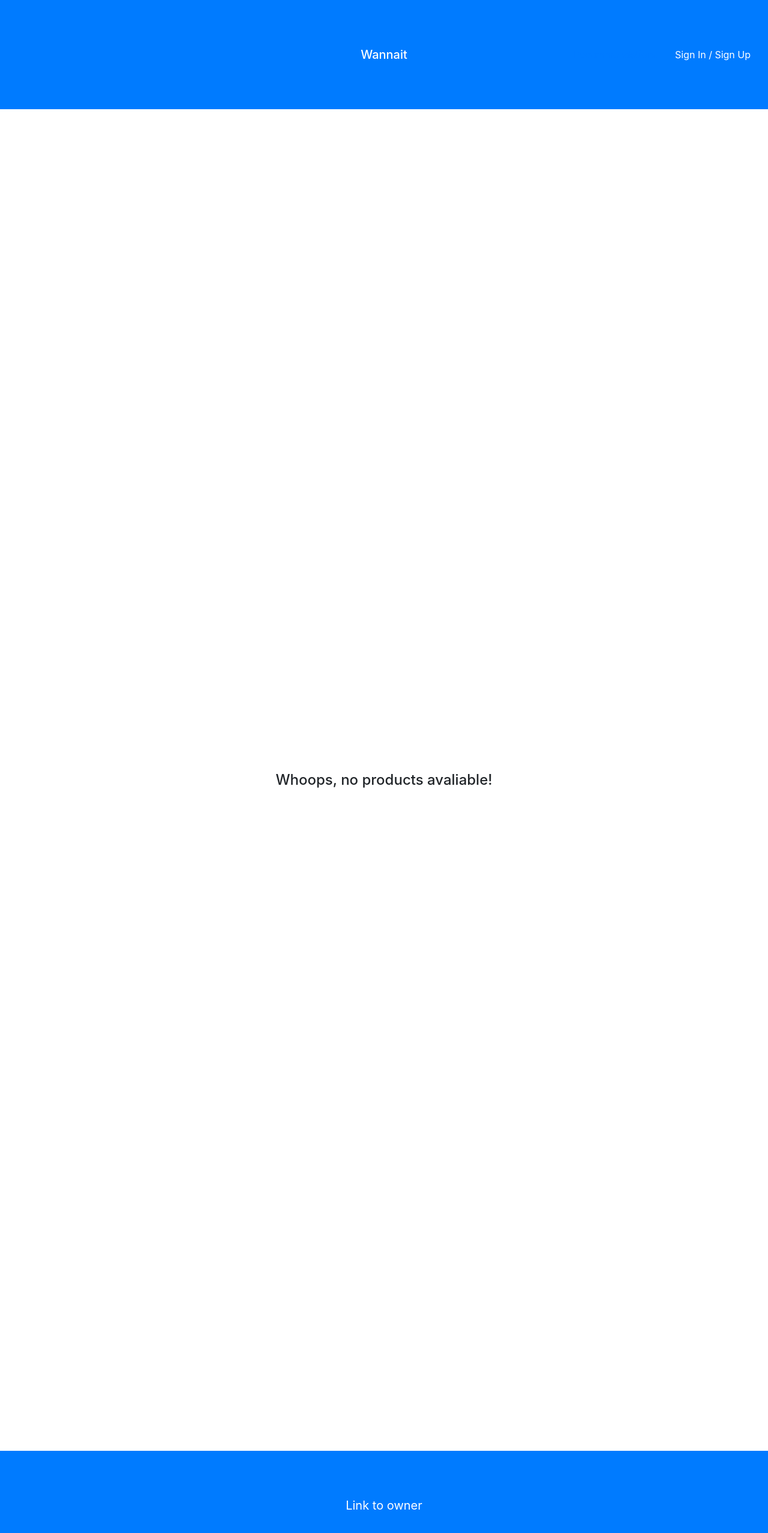
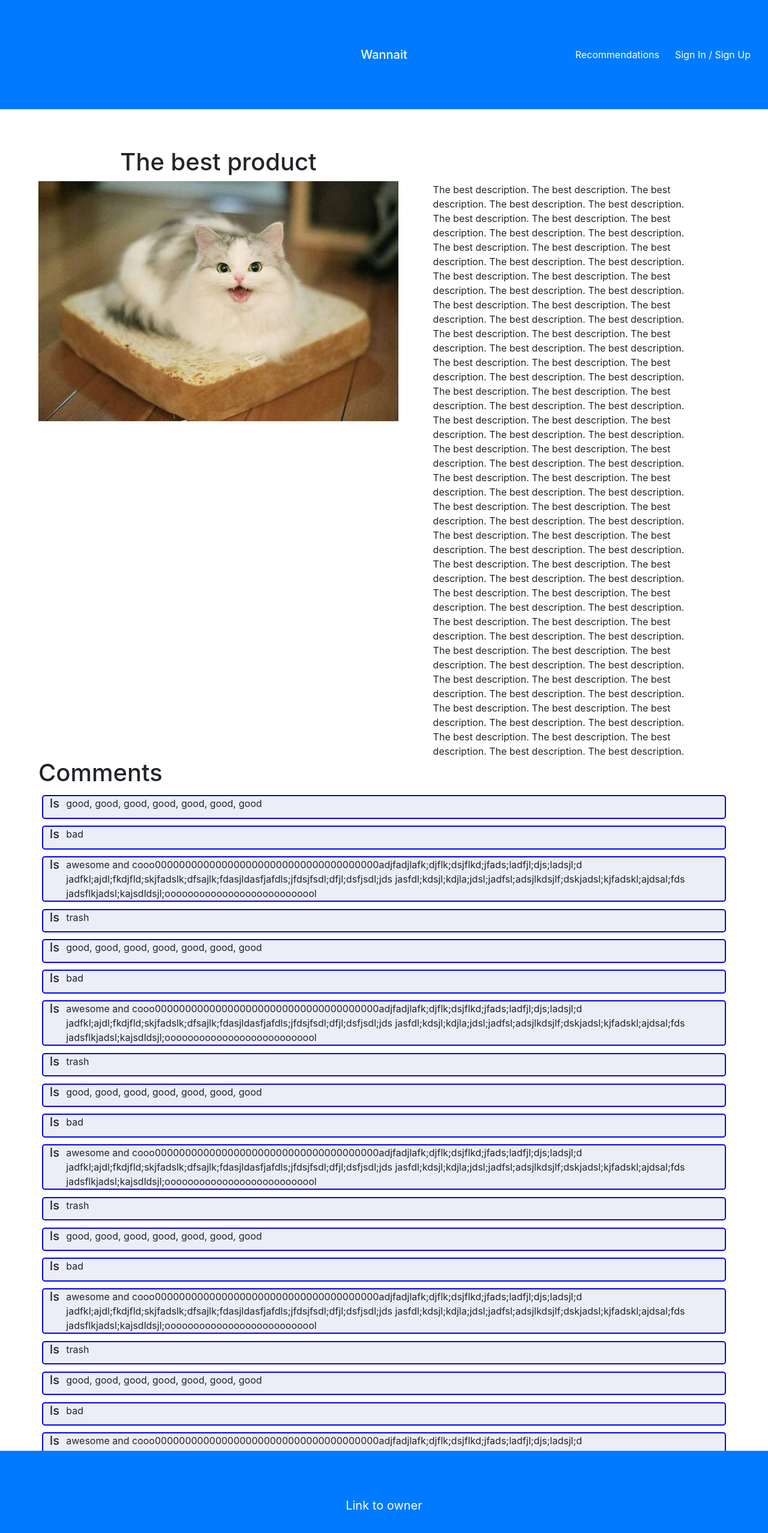
Before and after one commit to zkud/wannait, a Django app: page /info/1 in a window 1280 px wide. Shown: the top 2555 px of the page at 60% size. Run offline with Django 3.2, Linux system fonts and the light colour scheme; data comes from the database, SQL or seed files in the repository; both versions use the stored data as it was after the commit; some libraries are stand-ins or nearby versions.

Commit message:
Updated product info for unregistered users. Now it looks normal.

```diff
--- a/Source/wannait/frontend_server/models.py
+++ b/Source/wannait/frontend_server/models.py
@@ -1,4 +1,5 @@
 from django.db import models
+from django.contrib.auth.models import User
 
 
 class ProductManager(models.Manager):
@@ -6,15 +7,11 @@
     def product_info(self, product_id: int):
         # TODO: change this dump baseline to real connection
         backend_answer = self.model(
-            id=id,
-            name='the best product',
+            id=product_id,
+            name='The best product',
             image_url='none',
             description="".join(['The best description. ' for _ in range(100)])
         )
-
-        # TODO: change this dump baseline to real connection
-        variants = ('bad', 'good', 'shit', 'very cool')
-        self.model.comments = [(index, variants[index % 4]) for index in range(50)]
 
         return backend_answer
 
@@ -58,3 +55,35 @@
 
     def __str__(self):
         return self.name
+
+
+class CommentsManager(models.Manager):
+    def comments_of_product(self, product_id: int):
+        comments_text_variants = (
+            'good, good, good, good, good, good, good',
+            'bad',
+            'awesome and cooo0000000000000000000000000000000000000adjfadjlafk;djflk;dsjflkd;jfads;ladfjl;djs;ladsjl;d\
+            jadfkl;ajdl;fkdjfld;skjfadslk;dfsajlk;fdasjldasfjafdls;jfdsjfsdl;dfjl;dsfjsdl;jds\
+            jasfdl;kdsjl;kdjla;jdsl;jadfsl;adsjlkdsjlf;dskjadsl;kjfadskl;ajdsal;fds\
+            jadsflkjadsl;kajsdldsjl;ooooooooooooooooooooooooool',
+            'trash'
+        )
+
+        user = User.objects.get(id=2)
+
+        comments = [
+            self.model(text=comments_text_variants[index % 4], user=user)
+            for index in range(40)
+        ]
+
+        return comments
+
+
+class Comment(models.Model):
+    product = models.ForeignKey(Product, on_delete=models.CASCADE)
+    user = models.ForeignKey(User, on_delete=models.CASCADE)
+    text = models.CharField(max_length=1000)
+    objects = CommentsManager()
+
+    def __str__(self):
+        return self.user.username + ' : ' + self.text
--- /dev/null
+++ b/Source/wannait/frontend_server/static/frontend_server/components/product_info/product_info.css
@@ -0,0 +1,71 @@
+.product-info {
+    padding: 0;
+    margin: 0;
+    display: flex;
+    display: -webkit-box;
+    display: -moz-box;
+    display: -ms-flexbox;
+    display: -webkit-flex;
+
+    flex-wrap: wrap;
+}
+
+.product-info__product {
+    margin-top: 5%;
+    margin-left: 5%;
+    margin-right: 5%;
+    display: flex;
+    flex-direction: row;
+}
+
+.product-info__product__logo {
+    display: flex;
+    flex-direction: column;
+    width: 40vh;
+    text-align: center;
+    align-content: center;
+}
+
+.product-info__product__logo__name {
+    text-align: center;
+    self-align: center;
+}
+
+.product-info__product__logo__image {
+    self-align: center;
+}
+
+.product-info__product__description {
+    margin: 5%;
+    margin-bottom: 0;
+    justify-content: center;
+    self-align: center;
+}
+
+.product-info__comments {
+    margin-left: 5%;
+    margin-right: 5%;
+    display: flex;
+    flex-grow: 1;
+    flex-direction: column;
+}
+
+.product-info__comments__header {
+}
+
+.product-info__comments__comment {
+    display: flex;
+    flex-direction: row;
+    border: 2px solid blue;
+    border-radius: 5px;
+    margin: 0.5%;
+    background: #EBEDF7;
+}
+
+.product-info__comments__comment__user-name {
+    margin: 1%;
+    text-align: center;
+}
+
+.product-info__comments__comment__text {
+}
--- a/Source/wannait/frontend_server/templates/frontend_server/product_info.html
+++ b/Source/wannait/frontend_server/templates/frontend_server/product_info.html
@@ -29,50 +29,79 @@
             rel="stylesheet"
             type="text/css"
             href="{% static 'frontend_server/components/no_products/no_products.css' %}">
+    <link
+            rel="stylesheet"
+            type="text/css"
+            href="{% static 'frontend_server/components/product_info/product_info.css' %}">
 
     {% load static %}
     <meta charset="UTF-8">
     <title>Wannait</title>
 </head>
+
 <body>
 <nav class="custom-header navbar navbar-dark bg-primary d-flex justify-content-end">
     <span class="navbar-brand h1 custom-brand">Wannait</span>
-    <a class="nav-item nav-link active" href="#">Recommendations</a>
+    <a type='button'
+       class='btn btn-primary'
+       href="{% url 'frontend_server:index' %}">Recommendations</a>
     <button type="button" class="btn btn-primary" data-toggle="modal" data-target="#signmodal">
         Sign In / Sign Up
     </button>
 </nav>
 
-<div class="main">
-<!--    {% if products %}-->
-<!--    <div class="d-flex flex-wrap justify-content-center align-content-center my-0">-->
-<!--        {% for product in products %}-->
-<!--        <div class="card mx-auto my-3" style="width: 18rem;">-->
-<!--            <a href="#">-->
-<!--                {% if product.image_url == 'none' %}-->
-<!--                {% load static %}-->
-<!--                <img class="card-img-top"-->
-<!--                     src="{% static "frontend_server/images/notfound.jpg" %}"-->
-<!--                alt="Card image cap">-->
-<!--                {% else %}-->
-<!--                <img class="card-img-top"-->
-<!--                     src="{{product.image_url}}"-->
-<!--                     alt="Card image cap">-->
-<!--                {% endif %}-->
-<!--            </a>-->
-<!--            <div class="card-body">-->
-<!--                <h5 class="card-title">-->
-<!--                    {{ product.name }}-->
-<!--                </h5>-->
-<!--            </div>-->
-<!--        </div>-->
-<!--        {% endfor %}-->
-<!--    </div>-->
-<!--    {% else %}-->
+<div class="product-info main">
+    {% if product %}
+    <div class="product-info__product">
+        <div class="product-info__product__logo">
+            <h1 class="product-info__product__logo__name">
+                {{ product.name }}
+            </h1>
+            {% if product.image_url == 'none' %}
+            {% load static %}
+            <img class="product-info__product__logo__image"
+                 src="{% static "frontend_server/images/notfound.jpg" %}">
+            {% else %}
+            <img class="product-info__product__logo__image"
+                 src="{{product.image_url}}">
+            {% endif %}
+        </div>
+
+        <div class="product-info__product__description">
+            {{product.description}}
+        </div>
+    </div>
+
+    <div class="product-info__comments">
+        <h1 class="product-info__comments__header">
+            Comments
+        </h1>
+
+        {% if comments %}
+            {% for comment in comments %}
+                <div class="media product-info__comments__comment">
+                    <h5 class="mt-0 product-info__comments__comment__user-name">
+                        {{comment.user.username}}
+                    </h5>
+                    <div class="media-body product-info__comments__comment__text">
+                        {{comment.text}}
+                    </div>
+                </div>
+            {% endfor %}
+        {% else %}
+        <h3>
+           Whoops, no comments available!
+        </h3>
+        {% endif %}
+
+
+    </div>
+
+    {% else %}
     <h4 class="no-products">
-        Whoops, no products avaliable!
+        Whoops, product is not avaliable!
     </h4>
-<!--    {% endif %}-->
+    {% endif %}
 </div>
 
 <nav class="custom-footer navbar navbar-expand navbar-dark bg-primary fixed-bottom">
--- a/Source/wannait/frontend_server/views.py
+++ b/Source/wannait/frontend_server/views.py
@@ -5,9 +5,11 @@
 
 
 from .models import Product
+from .models import Comment
 
 
 class RecommendationsView(ListView):
+    # TODO: download bootstrap 4
     template_name = 'frontend_server/index.html'
     context_object_name = 'products'
     model = Product
@@ -38,6 +40,15 @@
     model = Product
     context_object_name = 'product'
 
+    def get_context_data(self, **kwargs):
+        product_id: int = self.kwargs['id']
+
+        context = super().get_context_data(**kwargs)
+
+        context['comments'] = Comment.objects.comments_of_product(product_id)
+
+        return context
+
     def get_object(self, queryset=None):
         product_id: int = self.kwargs['id']
 
@@ -50,9 +61,9 @@
 
 @method_decorator(login_required, name='get')
 class RegisteredProductInfoView(ProductInfoView):
-    pass
+    template_name = 'frontend_server/registered_product_info.html'
 
 
 @method_decorator(login_required, name='get')
 class OwnerProductInfoView(ProductInfoView):
-    pass
+    template_name = 'frontend_server/owner_product_info.html'
```
Also changed, not shown: Source/wannait/db.sqlite3, Source/wannait/frontend_server/migrations/0001_initial.py (added), Source/wannait/frontend_server/migrations/0002_comment.py (added), Source/wannait/frontend_server/static/frontend_server/index_styles.css (deleted).
